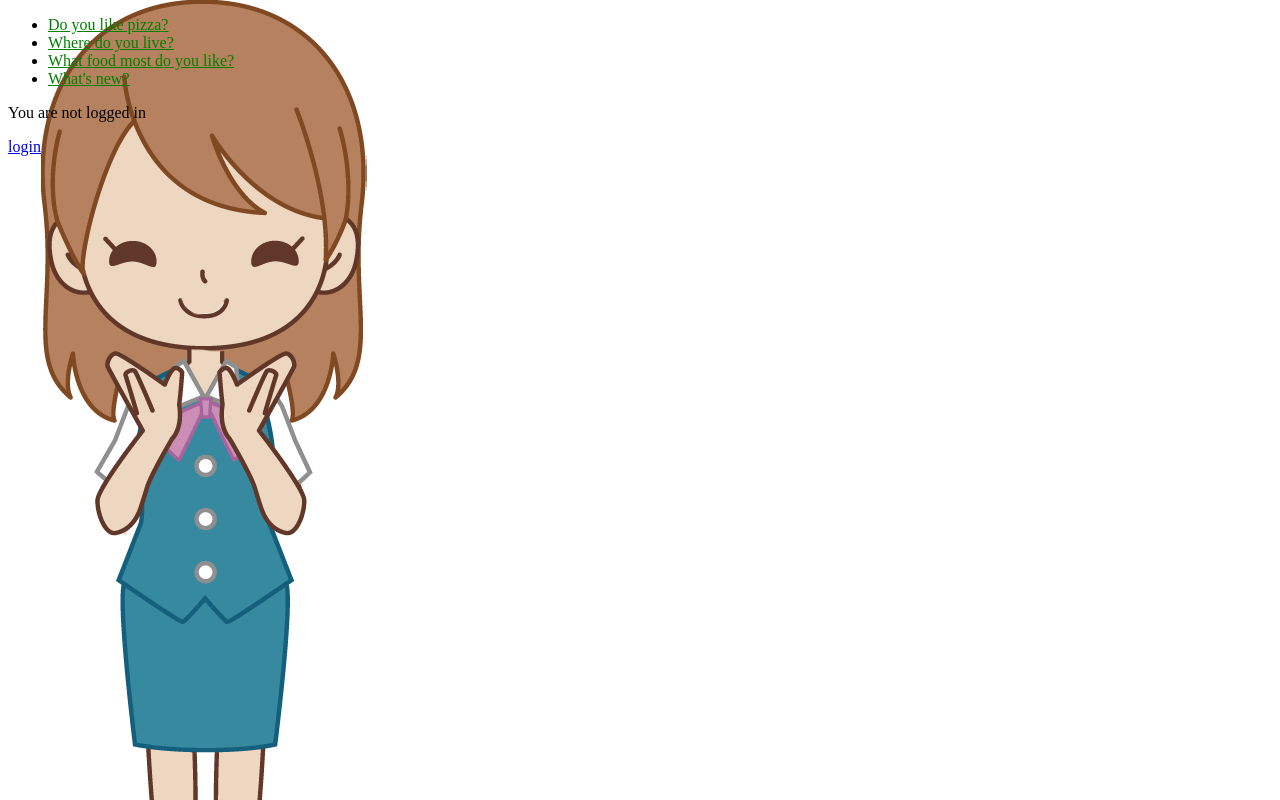
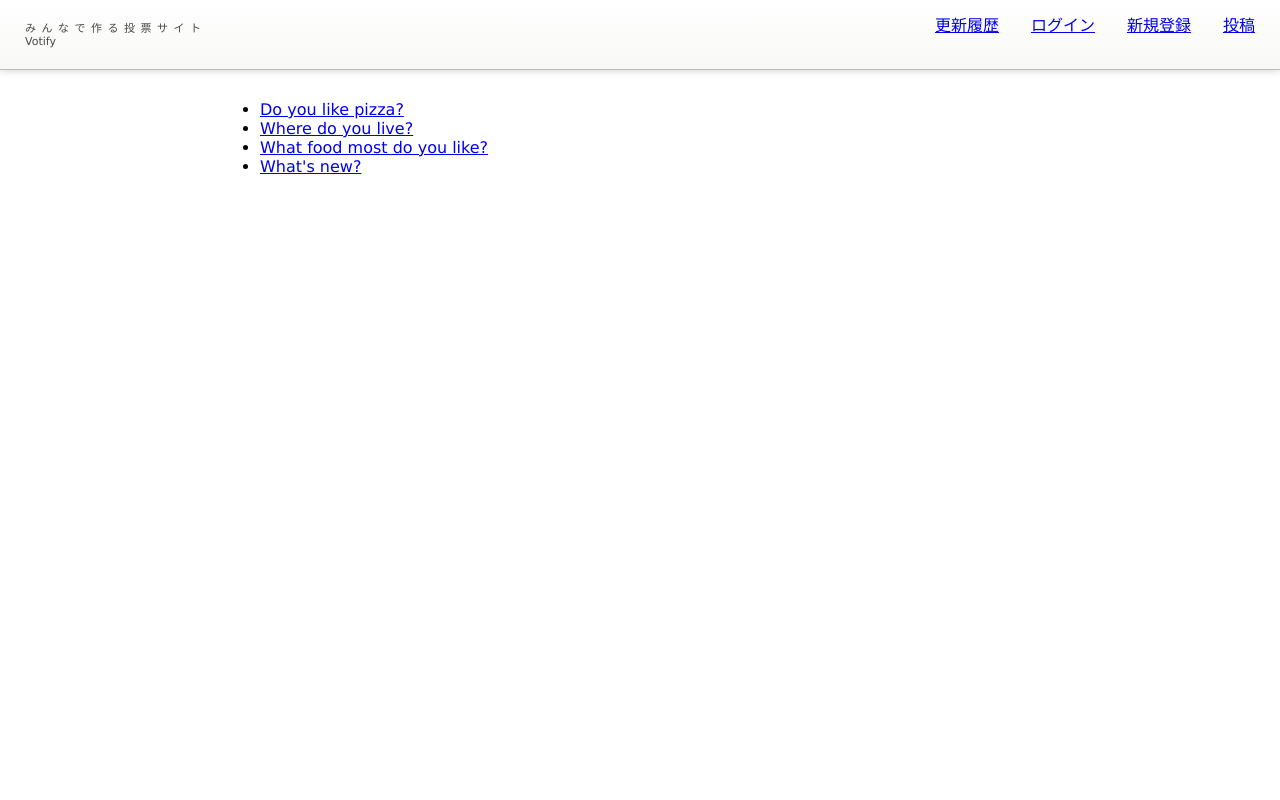
Before and after one commit to OH2015/votify, a Django app: page / in a window 1280 px wide. Run offline with Django 3.2, Linux system fonts and the light colour scheme; data comes from the database, SQL or seed files in the repository; both versions use the stored data as it was after the commit.

Commit message:
更新履歴画面追加

```diff
--- a/accounts/templates/registration/login.html
+++ b/accounts/templates/registration/login.html
@@ -1,6 +1,7 @@
 <!-- templates/registration/login.html -->
 {% extends 'base.html' %}
 {% block title %}Login{% endblock %}
+
 {% block content %}
 <h2>ログイン</h2>
 <form method="post">
--- /dev/null
+++ b/polls/static/polls/css/common/style.css
@@ -0,0 +1,27 @@
+@charset "UTF-8";
+
+body, div, dl, dt, dd, ul, ol, li, h1, h2, h3, h4, h5, h6, pre, form, fieldset, input, p, blockquote {
+	margin: 0;
+	padding: 0;
+	outline: none;
+	font-family: Verdana, Meiryo, sans-serif;
+	font-weight: 500;
+	user-select: none;
+}
+
+#header_outline {
+	z-index:100000;
+    top:0px;
+    left: 0px;
+}
+
+#header .last_cell{
+    right: 0px;
+    width: 320px;
+}
+
+#header .last_cell .menus{
+	display: flex;
+    justify-content: space-between;
+    width: 100%;
+}
--- /dev/null
+++ b/polls/static/polls/css/common/style_pc.css
@@ -0,0 +1,206 @@
+@charset "UTF-8";
+
+/* 端末がPCの時に適用するスタイル */
+
+@import url("style.css");
+
+html {
+	overflow-y: scroll;
+}
+
+#header_outline {
+	width: 100% - 50px;
+	height: 45px;
+	padding: 12px 25px;
+	background: linear-gradient(to bottom, #ffffff, #f8f8f6);
+	border-color: #bcbcbc;
+	border-style: solid;
+	border-width: 0 0 1px 0;
+	box-shadow: 0 0 8px 0 rgba(0, 0, 0, 0.2);
+}
+
+#header_outline #header {
+    display: flex;
+    justify-content:space-between;
+	width: 100%;
+}
+
+#header_outline #header > .logo_cell {
+	width: 280px;
+    height: 100%;
+	min-width: 280px;
+	padding: 2px 0;
+	cursor: pointer;
+}
+
+#header_outline #header > .logo_cell > a > .main_text {
+	float: left;
+	font-size: 11px;
+	line-height: 13px;
+	color: #484848;
+	padding: 8px 8px 7px 0;
+}
+#header_outline #header > .logo_cell > a > .main_logo {
+	float: left;
+	background-size: 168px 39px;
+	width: 168px;
+	height: 39px;
+}
+
+#main_content {
+	display: table;
+	width: 100%;
+	min-width: 1280px;
+}
+
+#main_content .content_left {
+	display: table-cell;
+	vertical-align: top;
+	width: 210px;
+	height: 500px;
+}
+
+#main_content .content_left .body_left{
+    /* background-color: cadetblue; */
+    position: fixed;
+    width: 210px;
+    top: 72px;
+    left: 0px;
+    bottom: 0px;
+}
+
+#main_content .content_left .body_left .login_box{
+    padding: 10px;
+}
+
+#main_content .content_center {
+	display: table-cell;
+	width: calc(100% - 620px);
+	min-width: 400px;
+	vertical-align: top;
+	margin-top: 50px;
+	padding: 30px 50px 30px 50px;
+}
+
+#main_content .content_center .banner_area {
+	display: block;
+	width: calc(100% - 10px);
+	padding: 15px 5px 35px 5px;
+	margin-right: 45px;
+}
+
+#main_content .content_center .item_category_info {
+	display: block;
+}
+
+#main_content .content_center .item_category_info .cat1 {
+	display: inline-block;
+	font-size: 25px;
+	font-weight: bold;
+	padding: 10px 0;
+	user-select: text;
+}
+
+#main_content .content_center .item_category_info .arrow {
+	display: inline-block;
+	font-size: 12px;
+	margin-left: 10px;
+	padding: 1px 0;
+	transform: scale(1.0, 2.0);
+	position: relative;
+	top: -5px;
+}
+
+#main_content .content_center .item_category_info .cat2 {
+	display: inline-block;
+	font-size: 19px;
+	margin-left: 10px;
+	padding: 1px 0;
+	user-select: text;
+}
+
+#main_content .content_center .search_result_by {
+	font-size: 18px;
+	padding: 1px 0;
+	user-select: text;
+}
+
+#main_content .content_center .search_result_wrap {
+	display: inline-block;
+	width: 100%;
+	font-size: 16px;
+}
+
+@media screen and ( min-width: 1601px ) {
+	#main_content .content_center .search_result_wrap .count_info {
+		display: table-cell;
+		vertical-align: bottom;
+		height: 31px;
+	}
+}
+@media screen and ( max-width: 1600px ) {
+	#main_content .content_center .search_result_wrap .count_info {
+		display: block;
+		width: 100%;
+		height: unset;
+	}
+}
+
+@media screen and ( min-width: 1601px ) {
+	#main_content .content_center .search_result_wrap .page_info {
+		display: table-cell;
+		vertical-align: bottom;
+		height: 31px;
+	}
+}
+@media screen and ( max-width: 1600px ) {
+	#main_content .content_center .search_result_wrap .page_info {
+		display: block;
+		width: 100%;
+		height: unset;
+	}
+}
+
+#main_content .content_center .item_box {
+	display: block;
+	float: left;
+	width: calc(25% - 30px);
+	max-width: 255px;
+	height: 275px;
+	margin: 15px;
+}
+
+#main_content .content_center .no_result {
+	margin: 10px 0 0 0;
+}
+
+#main_content .item_count {
+	font-size: 20px;
+	margin: 0 5px;
+}
+
+#main_content .item_image {
+	height: 150px;
+	background-size: contain;
+	background-repeat: no-repeat;
+	background-position-x: center;
+	background-position-y: center;
+	image-rendering: high-quality;
+}
+
+#main_content .content_right {
+	display: table-cell;
+	width: 300px;
+	padding: 35px 25px 35px 5px;
+}
+
+#main_content .content_right .banner_right{
+	height:700px;
+	cursor:pointer;
+}
+
+#main_content .content_right .banner2_right{
+	height:300px;
+	margin-bottom:100px;
+	cursor:pointer;
+}
--- /dev/null
+++ b/polls/static/polls/css/common/style_sp.css
@@ -0,0 +1,276 @@
+@charset "UTF-8";
+
+/* 端末がスマートフォンの時に適用するスタイル */
+
+@import url("style.css");
+
+body {
+	-webkit-text-size-adjust: 100%;
+}
+
+#header_outline {
+	display: block;
+	width: calc(100% - 30px);
+	min-width: calc(320px - 30px);
+	position: fixed;
+	padding: 6px 15px;
+	background: linear-gradient(to bottom, #ffffff, #f8f8f6);
+	border-color: #bcbcbc;
+	border-style: solid;
+	border-width: 0 0 1px 0;
+	box-shadow: 0 0 8px 0 rgba(0, 0, 0, 0.2);
+}
+
+#header {
+	display: block;
+	width: 100%;
+}
+
+#header > .logo_cell {
+	display: inline-table;
+	float: right;
+	width: 140px;
+	height: 34px;
+	padding: 4px 0 0 0;
+	cursor: pointer;
+}
+
+#header > .logo_cell > .main_text {
+	display: none;
+}
+
+#header > .logo_cell > .main_logo {
+	float: left;
+	background-size: 138px 33px;
+	width: 138px;
+	height: 36px;
+}
+
+#header > .joint_cell {
+	display: none;
+}
+
+#header > .search_cell {
+	display: block;
+	width: 100%;
+}
+
+#header > .search_cell > .keyword_wrap {
+	display: table;
+	width: 100%;
+	min-width: 200px;
+	padding: 5px 0 5px 0;
+}
+
+#header > #item_category_dropdown {
+	display: block;
+	float: right;
+	width: 38%;
+	min-width: 130px;
+	font-size: 12px;
+	position: fixed;
+	top: 11px;
+	left: 15px;
+	background: linear-gradient(to bottom, #ffffff, #f8f8f8);
+	padding: 4px 6px;
+	margin: 1px 3px 0 0;
+	border: 1px solid #c8c8c8;
+	border-radius: 4px;
+	color: #484848;
+	text-align: left;
+	z-index: 10;
+}
+
+#header > #item_category_dropdown.open {
+	border-radius: 4px 4px 0 0;
+	border-style: solid solid dotted solid;
+	background: linear-gradient(to top, #ffffff, #f0f0f0);
+	border-color: #484848;
+}
+
+#header > #item_category_dropdown > .arrow_icon {
+	float: right;
+	font-size: 11px;
+    color: #707070;
+}
+
+#header > #item_category_dropdown_list {
+	display: none;
+	float: right;
+	width: 38%;
+	min-width: 130px;
+	position: fixed;
+	top: 38px;
+	left: 15px;
+	font-size: 12px;
+	padding: 4px 6px;
+	background: linear-gradient(to bottom, #ffffff, #fbfbf9);
+	border: 1px solid #484848;
+	border-radius: 0 0 4px 4px;
+	color: #484848;
+	z-index: 5;
+}
+
+#header > #item_category_dropdown_list div {
+	height: 26px;
+	line-height: 26px;
+	padding: 1px 2px;
+}
+
+#header > #item_category_dropdown_list div:hover {
+	text-decoration: underline;
+}
+
+#header > #item_category_dropdown_list .item_category_name2 {
+	margin-left: 1em;
+}
+
+#header > .last_cell {
+	display: none;
+}
+
+#header #keyword {
+	display: block;
+	float: left;
+	width: calc(100% - 158px);
+	height: 28px;
+	border-style: solid;
+	border-color: #484848 #888888 #484848 #484848;
+	border-width: 2px 1px 2px 0;
+	padding: 2px 10px;
+	font-size: 16px;
+	letter-spacing: 0.05em;
+	user-select: text;
+}
+
+#header .search_btn {
+	display: block;
+	float: left;
+	width: 85px;
+	height: 28px;
+	padding: 2px;
+	background-color: #e8e8e8;
+	border-style: solid;
+	border-color: #484848;
+	border-width: 2px 2px 2px 0;
+	border-radius: 0 8px 8px 0;
+	color: #282828;
+	text-align: center;
+	line-height: 28px;
+	cursor: pointer;
+}
+
+#main_content {
+	display: table;
+	width: 100%;
+}
+
+#main_content .content_left {
+	display: none;
+}
+
+#main_content .content_center {
+	display: inline-block;
+	width: calc(100% - 40px);
+	min-width: calc(320px - 40px);
+	height: 100%;
+	margin: 115px 0 100px 0;
+	padding: 15px 20px 15px 20px;
+}
+
+#main_content .content_center .banner_area {
+	display: block;
+	width: calc(100% + 36px);
+	margin-top: -20px;
+	margin-left: -20px;
+}
+
+#main_content .content_center .banner_area .kadai {
+	width: calc(100% - 40px);
+	padding: 20px 20px 240px 20px;
+}
+
+#main_content .content_center .item_category_info {
+	display: block;
+}
+
+#main_content .content_center .item_category_info .cat1 {
+	display: inline-block;
+	font-size: 23px;
+	font-weight: bold;
+	padding: 5px 0;
+	user-select: text;
+}
+
+#main_content .content_center .item_category_info .arrow {
+	display: inline-block;
+	font-size: 11px;
+	margin-left: 10px;
+	padding: 1px 0;
+	transform: scale(1.0, 2.0);
+	position: relative;
+	top: -5px;
+	z-index: -5;
+}
+
+#main_content .content_center .item_category_info .cat2 {
+	display: inline-block;
+	font-size: 18px;
+	margin-left: 10px;
+	padding: 1px 0;
+	user-select: text;
+}
+
+#main_content .content_center .search_result_by {
+	font-size: 17px;
+	padding: 1px 0;
+	user-select: text;
+}
+
+#main_content .content_center .search_result_wrap {
+	display: inline-block;
+	width: 100%;
+	font-size: 13px;
+}
+
+#main_content .content_center .search_result_wrap .count_info {
+	display: block;
+	width: 100%;
+	height: unset;
+}
+
+#main_content .content_center .search_result_wrap .page_info {
+	display: block;
+	width: 100%;
+	height: unset;
+}
+
+#main_content .content_center .item_box {
+	display: block;
+	float: left;
+	width: calc(50% - 10px);
+	height: 250px;
+	margin: 5px;
+}
+
+#main_content .content_center .no_result {
+	margin: 10px 0 0 0;
+}
+
+#main_content .item_count {
+	font-size: 18px;
+	margin: 0 5px;
+}
+
+#main_content .item_image {
+	height: 120px;
+	background-size: contain;
+	background-repeat: no-repeat;
+	background-position-x: center;
+	background-position-y: center;
+	image-rendering: high-quality;
+}
+
+#main_content .content_right {
+	display: none;
+}
--- a/polls/static/polls/css/style.css
+++ /dev/null
@@ -1,7 +0,0 @@
-li a {
-    color: green;
-}
-
-body {
-    background: white url("../images/sample.gif") no-repeat;
-}
--- a/polls/templates/base.html
+++ b/polls/templates/base.html
@@ -5,14 +5,66 @@
     <!-- Required meta tags -->
     <meta charset="utf-8">
     <meta name="viewport" content="width=device-width, initial-scale=1, shrink-to-fit=no">
+    {% load static %}
+
+    <link rel="stylesheet" type="text/css" href="{% static 'polls/css/common/style.css' %}">
+
+	<link href="{% static 'polls/css/common/style_pc.css' %}" rel="stylesheet" type="text/css" media="screen and (min-width: 768px)">
+	<link href="{% static 'polls/css/common/style_sp.css' %}" rel="stylesheet" type="text/css" media="screen and (max-width: 767px)">
 
     <title>{% block title %}{% endblock %}</title>
 </head>
 
 <body>
-    {% block content %}
+    <!-- ヘッダー -->
+    <div id="header_outline">
+        <div id="header">
+            <div class="logo_cell">
+                <a href="{% url 'polls:index' %}">
+                    <div class="main_text"><span style="letter-spacing: 0.5em;">みんなで作る投票サイト</span><br />Votify</div>
+                </a>
+            </div>
 
-    {% endblock %}
+            <div class="last_cell">
+                <div class="message">
+                    {% if user.is_authenticated %}
+                        <p>{{ user.username }}でログイン中</p>
+                    {% endif %}
+                </div>
+                <div class="menus">
+                    <div class="update_history_cell"><a href="{% url 'polls:update_history' %}">更新履歴</a></div>
+                    <div class="login_cell">
+                        {% if user.is_authenticated %}
+                            <a href="{% url 'logout' %}">ログアウト</a>
+                        {% else %}
+                            <a href="{% url 'login' %}">ログイン</a>
+                        {% endif %}
+                    </div>
+                    <div class="signup_cell"><a href="{% url 'accounts:signup' %}">新規登録</a></div>
+                    <div class="create_cell"><a href="{% url 'polls:create' %}">投稿</a></div>
+                </div>
+
+            </div>
+        </div>
+    </div>
+    <!-- メイン -->
+    <div id="main_content">
+        <!-- 左メニュー -->
+        <div class="content_left">
+            <div class="body_left">
+
+            </div>
+        </div>
+
+        <!-- メインコンテンツ -->
+        <div class="content_center">
+			{% block content %}
+
+            {% endblock %}
+		</div>
+
+
+    </div>
 </body>
 
 </html>
--- a/polls/templates/polls/index.html
+++ b/polls/templates/polls/index.html
@@ -1,12 +1,10 @@
 <!-- templates/home.html -->
 {% extends 'base.html' %}
 {% block title %}Home{% endblock %}
+<!-- 子・メインコンテンツ -->
 {% block content %}
-
-{% load static %}
-
-<link rel="stylesheet" type="text/css" href="{% static 'polls/css/style.css' %}">
-
+<!-- {% load static %} -->
+<div style="background: white url("{% static 'polls/images/sample.gif' %} ") no-repeat"></div>
 {% if latest_question_list %}
     <ul>
     {% for question in latest_question_list %}
@@ -17,11 +15,4 @@
     <p>No polls are available.</p>
 {% endif %}
 
-{% if user.is_authenticated %}
-  Hi {{ user.username }}!
-  <p><a href="{% url 'logout' %}">logout</a></p>
-{% else %}
-  <p>You are not logged in</p>
-  <a href="{% url 'login' %}">login</a>
-{% endif %}
 {% endblock %}
--- a/polls/urls.py
+++ b/polls/urls.py
@@ -1,21 +1,14 @@
+from urllib import request
 from django.urls import path
 
 from . import views
 
 app_name = 'polls'
 urlpatterns = [
-    # # ex: /polls/
-    # path('', views.index, name='index'),
-    # # ex: /polls/5/
-    # path('<int:question_id>/', views.detail, name='detail'),
-    # # ex: /polls/5/results/
-    # path('<int:question_id>/results/', views.results, name='results'),
-    # # ex: /polls/5/vote/
-    # path('<int:question_id>/vote/', views.vote, name='vote'),
-
-
     path('', views.IndexView.as_view(), name='index'),
     path('<int:pk>/', views.DetailView.as_view(), name='detail'),
     path('<int:pk>/results/', views.ResultsView.as_view(), name='results'),
     path('<int:question_id>/vote/', views.vote, name='vote'),
+    path('update_history/', views.UpdateHistory, name='update_history'),
+    path('create/', views.Create, name='create'),
 ]
--- a/polls/views.py
+++ b/polls/views.py
@@ -1,7 +1,7 @@
 from django.http import HttpResponse, HttpResponseRedirect
 from django.shortcuts import get_object_or_404, render
 from django.urls import reverse
-from .models import Question,Choice
+from .models import Question,Choice,UpdateContent
 from django.shortcuts import render
 from django.views import generic
 from django.utils import timezone
@@ -52,3 +52,42 @@ def vote(request, question_id):
         # with POST data. This prevents data from being posted twice if a
         # user hits the Back button.
         return HttpResponseRedirect(reverse('polls:results', args=(question.id,)))
+
+
+# 更新履歴
+def UpdateHistory(request):
+    # POST
+    if request.method == "POST":
+        # 登録
+        if request.POST.get('content_text',None):
+            UpdateContent.objects.create(content_text=request.POST.get('content_text',None))
+        # 完了
+        if request.POST.get('completed_id',None):
+            id = request.POST.get('completed_id',None)
+            try:
+                completed_content = UpdateContent.objects.get(pk=id)
+            except UpdateContent.DoesNotExist:
+                completed_content = None
+            else:
+                completed_content.is_completed = True
+                completed_content.save()
+
+        # 削除
+        if request.POST.get('deleted_id',None):
+            id = request.POST.get('deleted_id',None)
+            try:
+                completed_content = UpdateContent.objects.get(pk=id)
+            except UpdateContent.DoesNotExist:
+                completed_content = None
+            else:
+                completed_content.delete()
+
+
+    contents = UpdateContent.objects.all
+    return render(request,"polls/update_history.html",{"contents":contents})
+
+
+
+# 投稿
+def Create(request):
+    return render(request,"polls/create.html")
```
Also changed, not shown: polls/models.py (+21 -0 lines), polls/templates/polls/create.html (added, +7 -0 lines), polls/templates/polls/detail.html (+6 -1 lines), polls/templates/polls/update_history.html (added, +72 -0 lines), db.sqlite3, polls/migrations/0002_updatecontent.py (added), polls/migrations/0003_auto_20220210_1928.py (added), polls/migrations/0004_updatecontent_is_completed.py (added), polls/static/polls/css/index/style_pc.css (added).
